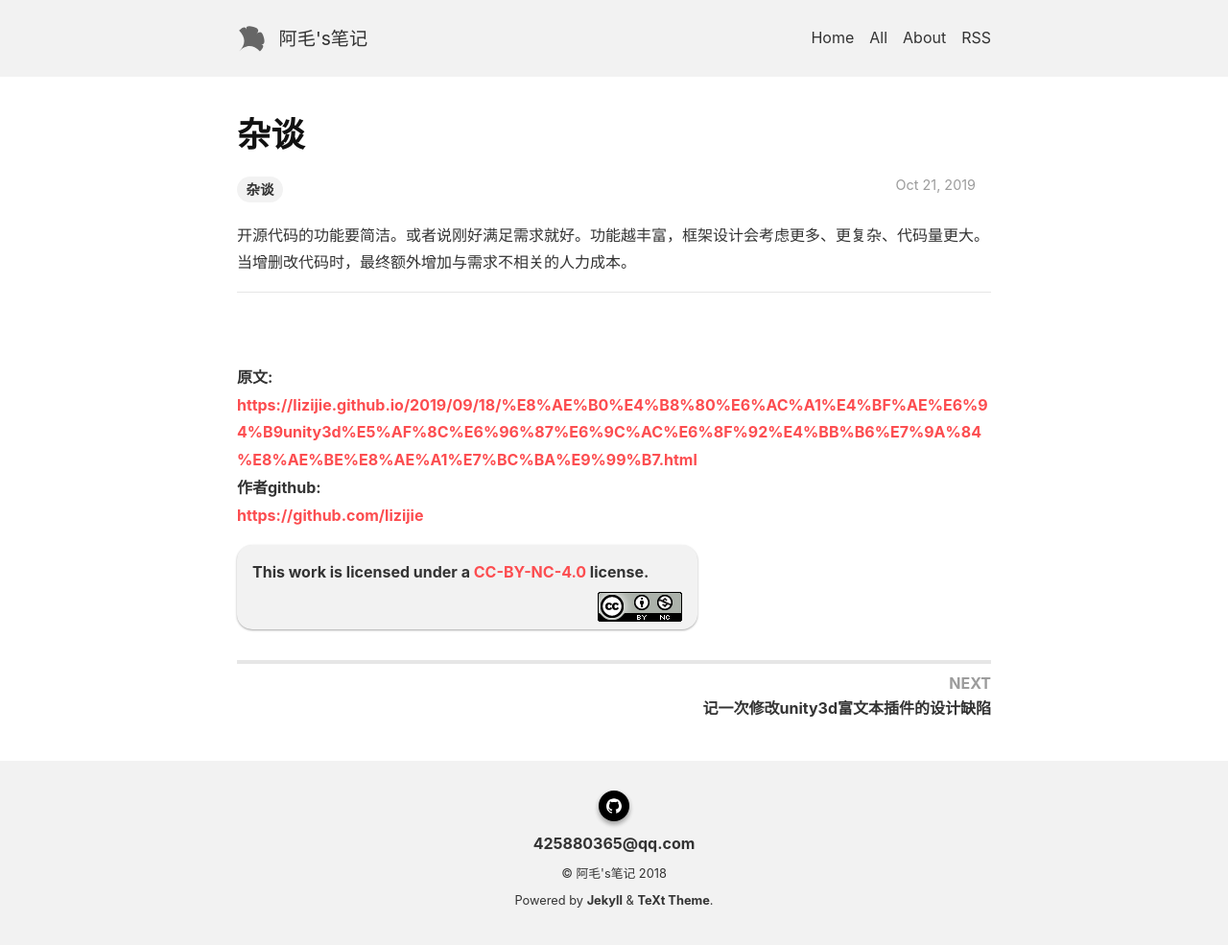
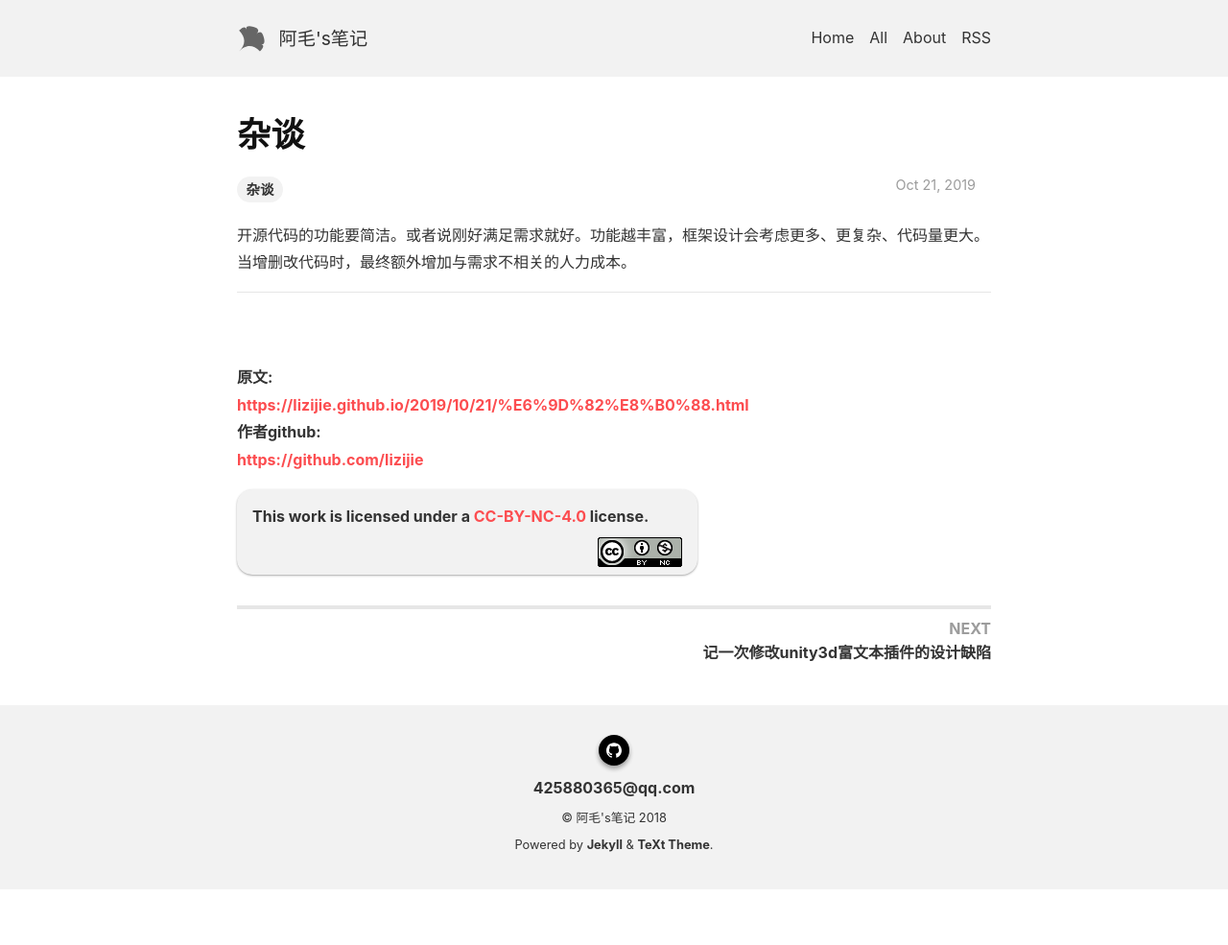
Before and after one commit to lizijie/lizijie.github.io, a Jekyll site: the page built from _posts/2019-10-21-杂谈.md, in a window 1280 px wide. Shown: the whole page at 96% size. Built offline with Jekyll 4.4.1, drawn with Linux system fonts in a browser that asks for light colours; nearby versions of some CDN libraries; comment, search, counter and statistics services are not loaded; after the commit the page ends 927 px from its top, so only the background shows below that.

Commit message:
Update 2019-10-21-杂谈.md

```diff
--- a/_posts/2019-10-21-杂谈.md
+++ b/_posts/2019-10-21-杂谈.md
@@ -14,7 +14,7 @@ tags: 杂谈
 <br>
 <br>
 <b>原文:<br>
-<https://lizijie.github.io/2019/09/18/%E8%AE%B0%E4%B8%80%E6%AC%A1%E4%BF%AE%E6%94%B9unity3d%E5%AF%8C%E6%96%87%E6%9C%AC%E6%8F%92%E4%BB%B6%E7%9A%84%E8%AE%BE%E8%AE%A1%E7%BC%BA%E9%99%B7.html>
+<https://lizijie.github.io/2019/10/21/%E6%9D%82%E8%B0%88.html>
 <br>
 作者github:<br>
 <https://github.com/lizijie>
```
